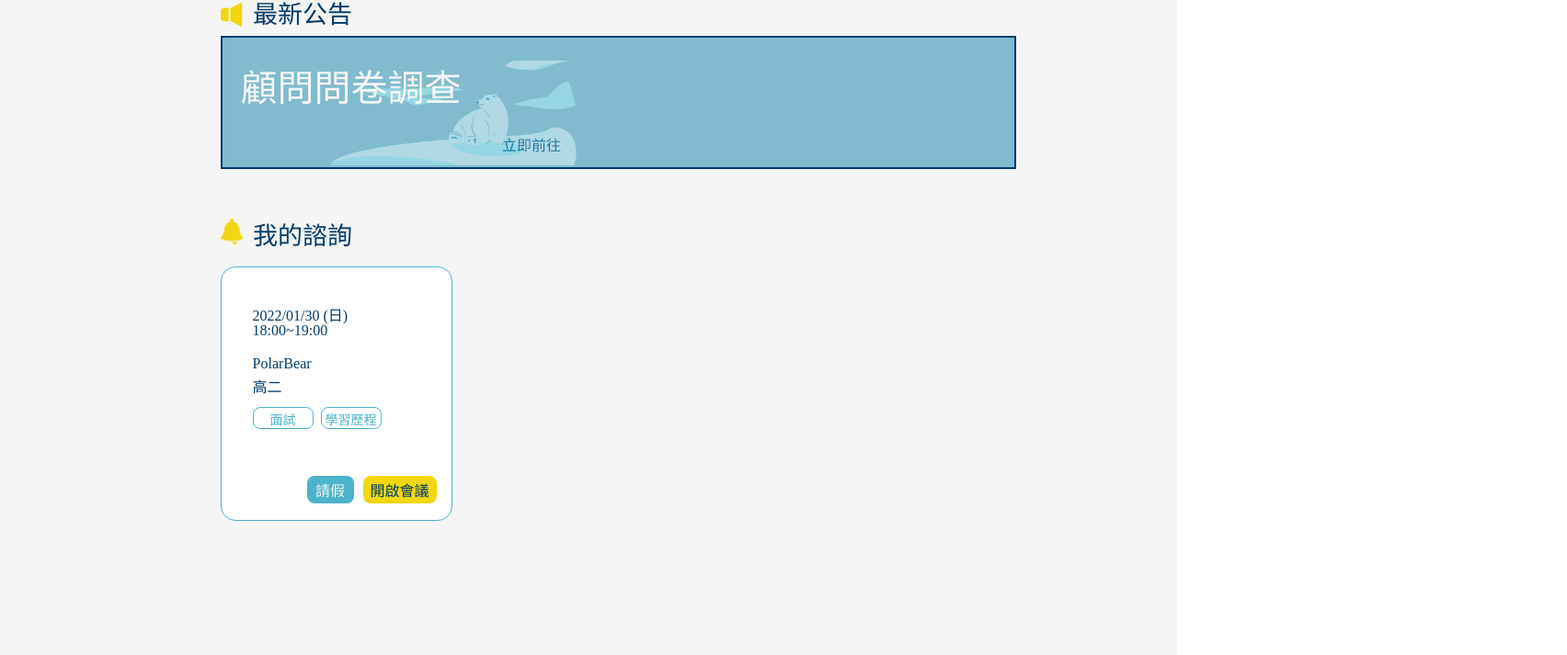
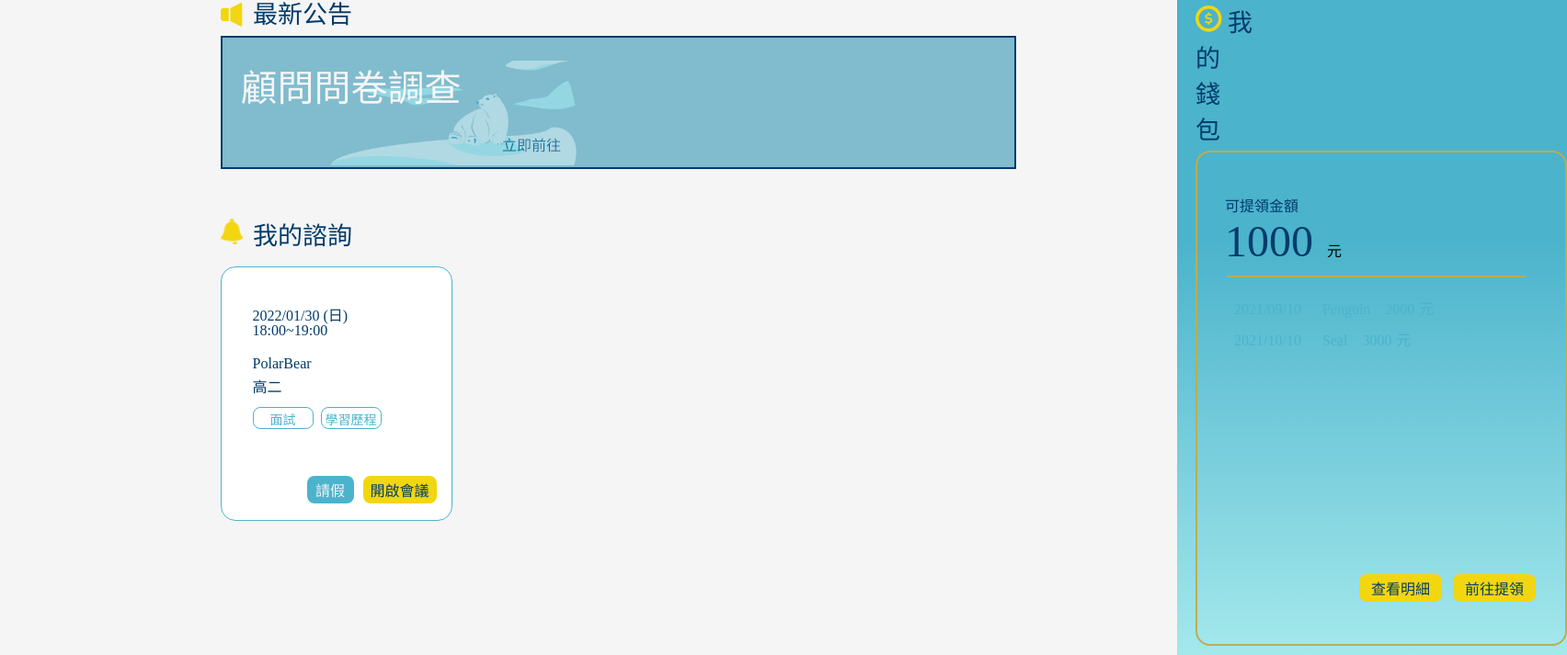
Before and after one commit to Arctics-Academy/arctics-web-frontend, a React (Create React App) app: page /consultant-home in a window 1280 px wide. Shown: the part 265-978 px from the top of the page at 92% size, 1704 px wide, since content can reach past the window. Built offline with nearby package versions, Linux system fonts and the light colour scheme; a web font is replaced by a local one.

Commit message:
add: my purse for consultant homepage

```diff
--- /dev/null
+++ b/src/Consultant/Home/Components/MyPurse.js
@@ -0,0 +1,60 @@
+import moneySign from '../img/$.png'
+import '../clt_home.css'
+
+/* money for test -> context for formal version */
+const money = 1000
+const listForTest = [
+    {
+        date: '2021/09/10',
+        name: 'Penguin',
+        amount: 2000
+    },
+    {
+        date: '2021/10/10',
+        name: 'Seal',
+        amount: 3000
+    }
+]
+
+const listBody = (receipt) => {
+    return (
+        receipt.map((e) => (
+            <li className='clt_home-purse-list-out'>
+                <span className='clt_home-purse-list-out-date'>{e.date}</span>
+                <span className='clt_home-purse-list-out-name'>{e.name}</span>
+                <span className='clt_home-purse-list-out-amount'>{e.amount}</span>
+                元
+            </li>
+        ))
+    )
+}
+
+const MyPurse = () => {
+    return (
+        <div className='clt_home-purse'>
+            <div className='clt_home-purse-title'>
+                <img className='clt_home-purse-title-icon' src={moneySign} />
+                <span className='clt_home-purse-title-text'>我的錢包</span>
+            </div>
+            <div className='clt_home-purse-list'>
+                <div className='clt_home-purse-list-unwithdrawed'>
+                    <p className='clt_home-purse-list-uwtext'>可提領金額</p>
+                    <p className='clt_home-purse-list-amount'>
+                        <span className='clt_home-purse-list-amount-num'>{money}</span>
+                        元
+                    </p>
+                </div>
+                <div className='clt_home-purse-list-sepline' />
+                <div className='clt_home-purse-list-body'>
+                    <ul className='clt_home-purse-list-body-ul'>
+                        {listBody(listForTest)}
+                    </ul>
+                </div>
+                <button className='clt_home-purse-show-receipt'>查看明細</button>
+                <button className='clt_home-purse-goto-withdraw'>前往提領</button>
+            </div>
+        </div>
+    )
+}
+
+export default MyPurse
--- a/src/Consultant/Home/Container/ConsulHome.js
+++ b/src/Consultant/Home/Container/ConsulHome.js
@@ -2,6 +2,7 @@ import Greeting from '../Components/Greeting'
 import Announcement from '../Components/Announcement'
 import '../clt_home.css'
 import MyAppointment from '../Components/MyAppointmen'
+import MyPurse from '../Components/MyPurse'
 
 const ConsulHome = () => {
     return (
@@ -9,6 +10,7 @@ const ConsulHome = () => {
             <Greeting />
             <Announcement />
             <MyAppointment />
+            <MyPurse />
         </div>
     )
 }
--- a/src/Consultant/Home/clt_home.css
+++ b/src/Consultant/Home/clt_home.css
@@ -129,6 +129,7 @@
     border-radius: 16px;
     border: solid 1px #4bb3cc;
     background-color: #fff;
+    font-family: var(--heading-font);
 }
 
 .card-date-time {
@@ -184,6 +185,7 @@
     border-radius: 8px;
     padding-top: 2.5px;
     margin-right: 8px;
+    font-family: var(--heading-font);
 }
 
 .card-unavailable-button {
@@ -198,6 +200,7 @@
     position: absolute;
     right: 106.4px;
     bottom: 18px;
+    font-family: var(--heading-font);
 }
 
 .card-open-meeting {
@@ -212,6 +215,108 @@
     position: absolute;
     right: 16.5px;
     bottom: 18px;
+    font-family: var(--heading-font);
 }
 
 /* block card end */
+
+.clt_home-purse {
+    position: absolute;
+    top: 268.3px;
+    left: 1300px;
+    right: 296px;
+}
+
+.clt_home-purse-title-icon {
+    position: absolute;
+    top: 2.5px;
+}
+
+.clt_home-purse-title-text {
+    font-size: 27px;
+    color: #003b6b;
+    margin-left: 35px;
+}
+
+.clt_home-purse-list {
+    margin-top: 5px;
+    width: 400px;
+    height: 535px;
+    border: solid 2px #c0ac49;
+    border-radius: 16px;
+}
+
+.clt_home-purse-list-unwithdrawed {
+    position: relative;
+}
+
+.clt_home-purse-list-uwtext {
+    font-size: 16px;
+    color: #003b6b;
+    margin: 45px 1px 0 30px;
+}
+
+.clt_home-purse-list-amount {
+    margin: 0;
+}
+
+.clt_home-purse-list-amount-num {
+    font-size: 48px;
+    margin: 0 15px 1px 30px;
+    color: #003b6b;
+}
+
+.clt_home-purse-list-sepline {
+    width: 325px;
+    height: 2px;
+    background-color: #c0ac49;
+    margin: 10px 32px;
+
+}
+
+.clt_home-purse-list-out {
+    list-style: none;
+    padding: 5px 0;
+    color: #4bb3cc;
+    font-size: 16px;
+}
+
+.clt_home-purse-list-out-date {
+}
+
+.clt_home-purse-list-out-name {
+    padding-left: 23px;
+}
+
+.clt_home-purse-list-out-amount {
+    padding-left: 16px;
+    padding-right: 5px;
+}
+
+.clt_home-purse-show-receipt {
+    width: 90px;
+    height: 30px;
+    background-color: #f2d60f;
+    border-radius: 8px;
+    border: none;
+    font-size: 16px;
+    color: #003b6b;
+    font-family: var(--heading-font);
+    position: absolute;
+    left: 178px;
+    bottom: 48px;
+}
+
+.clt_home-purse-goto-withdraw {
+    width: 90px;
+    height: 30px;
+    background-color: #f2d60f;
+    border-radius: 8px;
+    border: none;
+    font-size: 16px;
+    color: #003b6b;
+    font-family: var(--heading-font);
+    position: absolute;
+    left: 280px;
+    bottom: 48px;
+}
--- a/src/GlobalComponents/Nav.js
+++ b/src/GlobalComponents/Nav.js
@@ -18,7 +18,7 @@ export default function Nav() {
 				type: 'login',
 				payload: {
 					email: 's@mail.com',
-					username: 'sa',
+					username: 'Alex',
 					identity: 'consultant'
 				}
 			})
```
